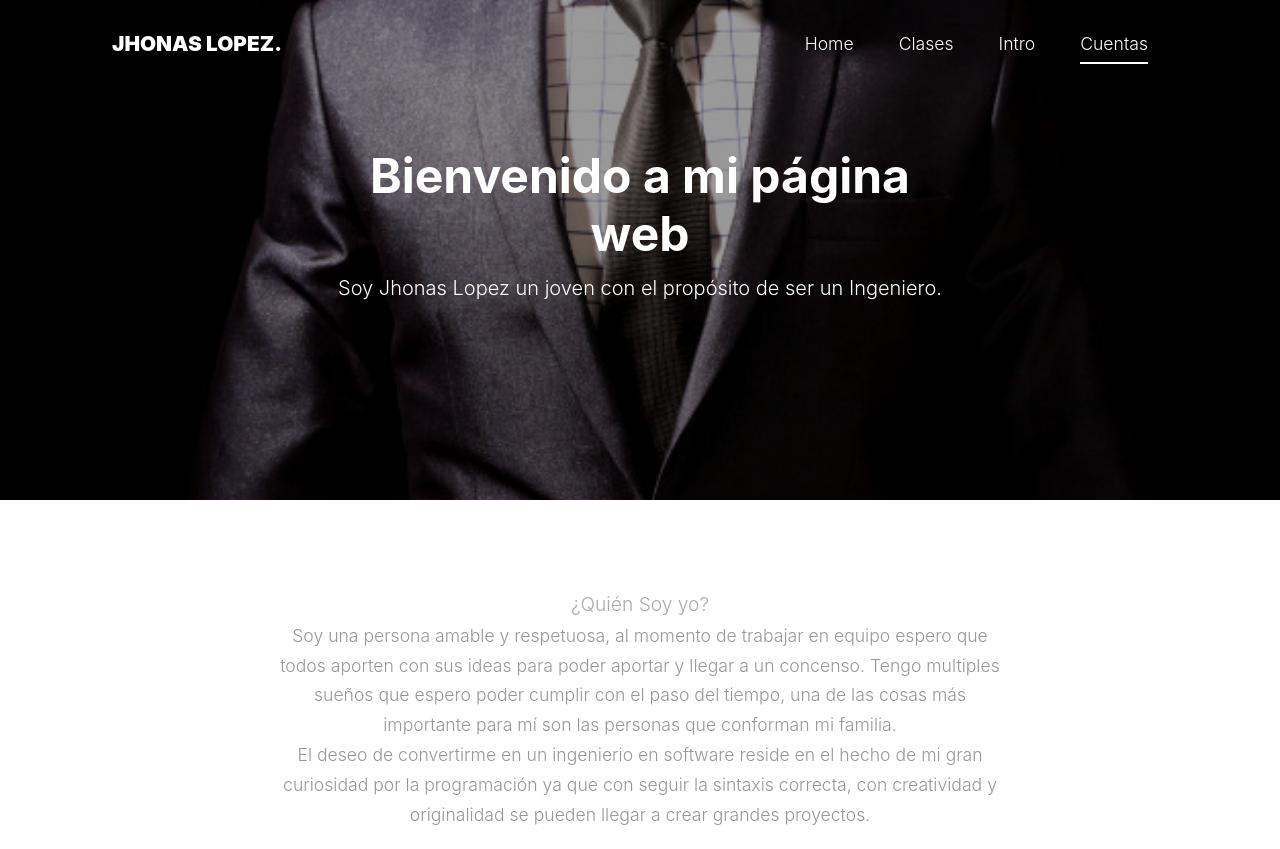
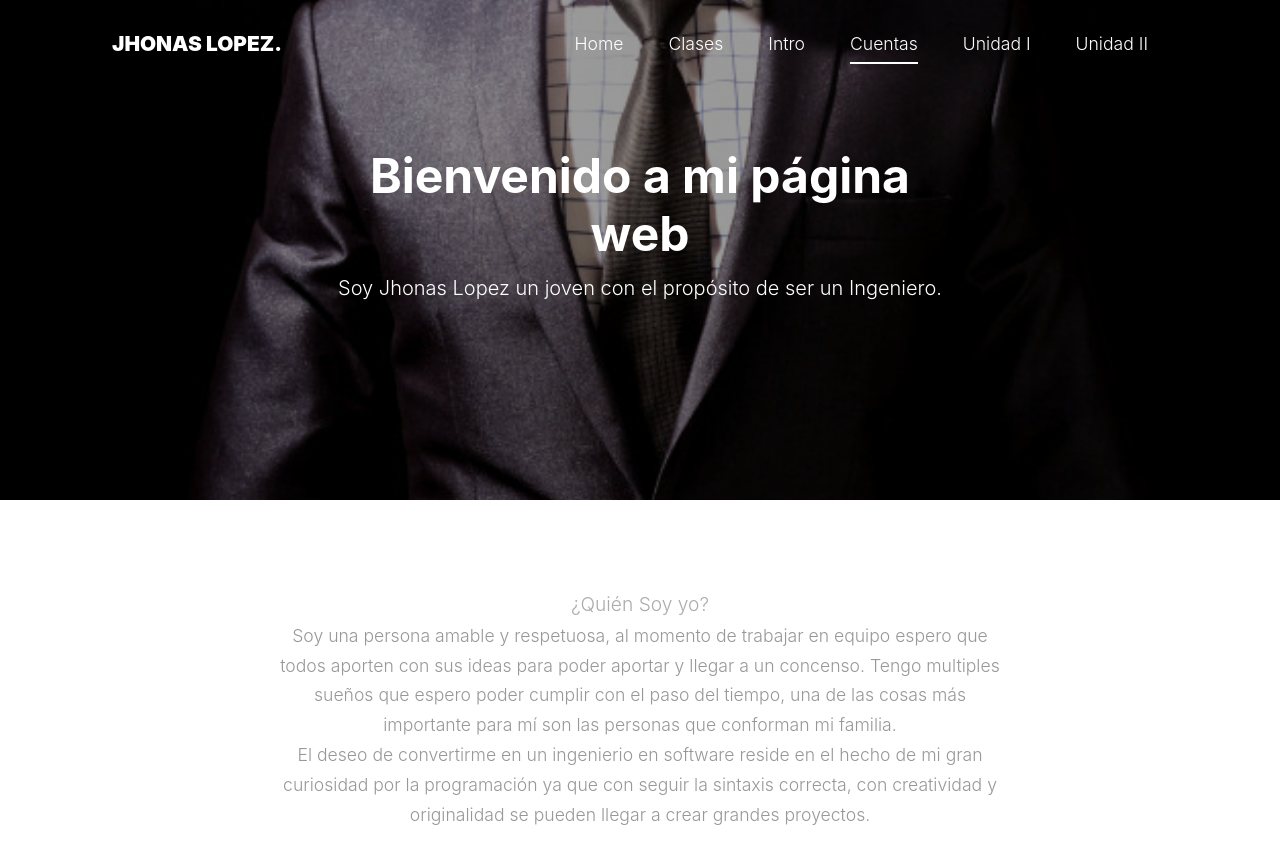
Before and after one commit to jhonasp11/jhonasp11.github.io, a plain HTML site: page index.html in a window 1280 px wide. Shown: the top 849 px of the page. Drawn offline with Linux system fonts and the light colour scheme; files whose address does not match are found by name; a web font is replaced by a local one.

Commit message:
Update index.html

```diff
--- a/index.html
+++ b/index.html
@@ -59,6 +59,8 @@
                 <li><a href="#classes-section" class="nav-link">Clases</a></li>
                 <li><a href="#trainer-section" class="nav-link">Intro</a></li>
                 <li><a href="#services-section" class="nav-link">Cuentas</a></li>
+                <li><a href="u.html" class="nav-link">Unidad I</a></li>
+                <li><a href="uu.html" class="nav-link">Unidad II</a></li>
               </ul>
             </nav>
             <a href="" class="d-inline-block d-lg-none site-menu-toggle js-menu-toggle float-right"><span class="icon-menu h3"></span></a>
```
